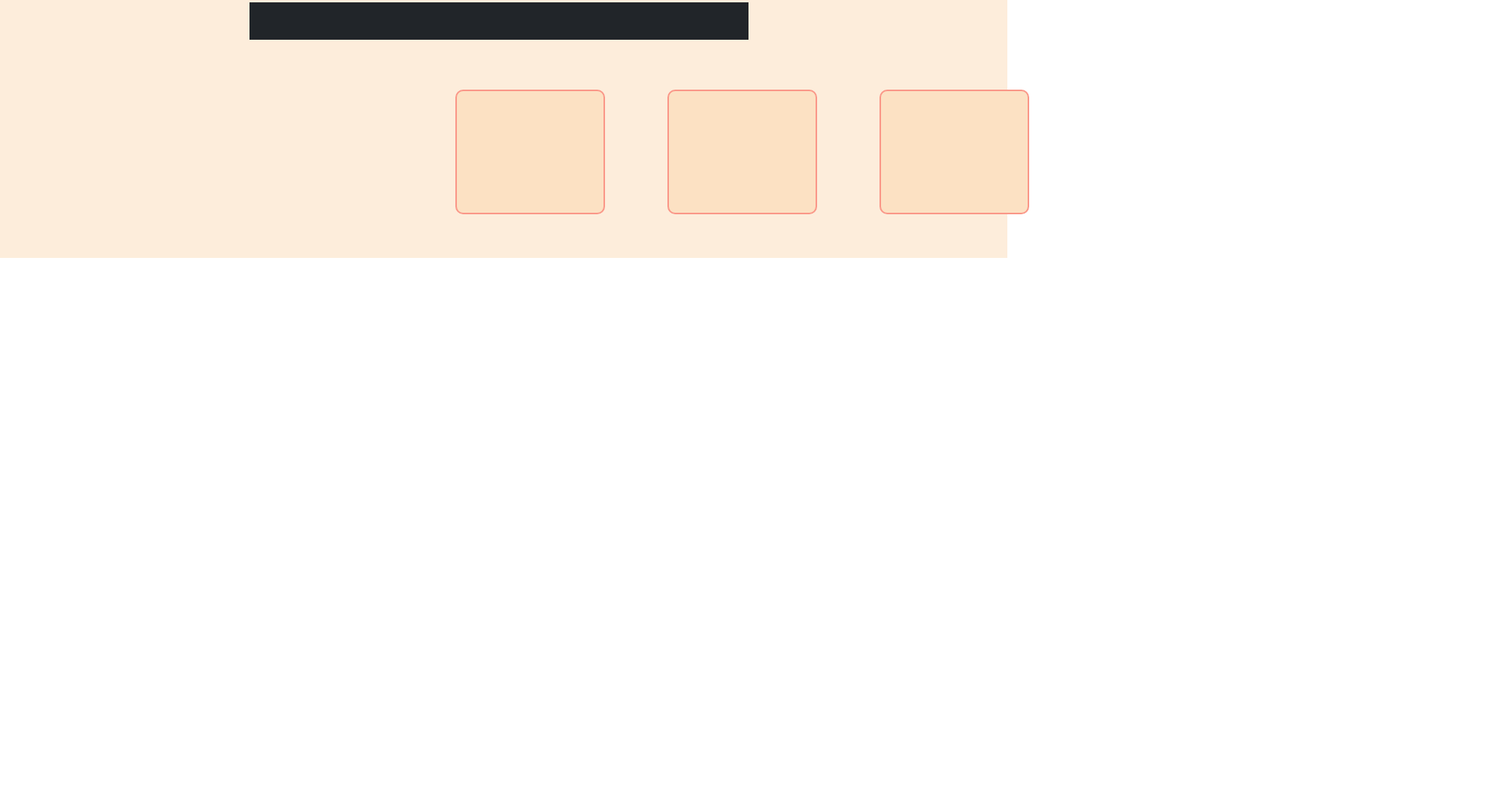
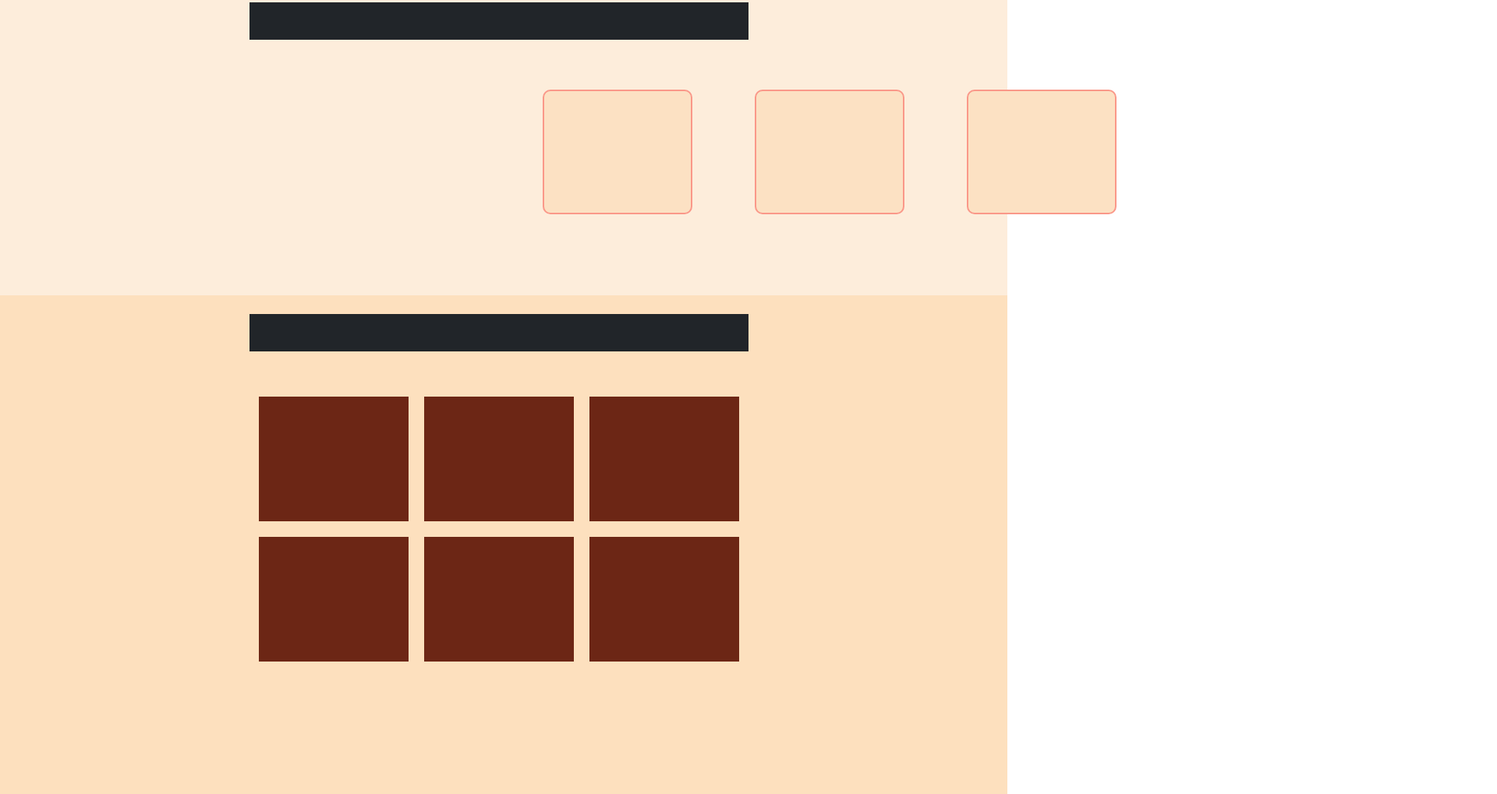
Before and after one commit to munozrodrigo/Folcode, a plain HTML site: page index.html in a window 1280 px wide. Shown: the part 503-1522 px from the top of the page at 78% size, 1920 px wide, since content can reach past the window. Before the commit the page ends 834 px from the top, so only its background shows below. Drawn offline with nearby package versions, Linux system fonts and the light colour scheme.

Commit message:
Galeria creada

```diff
--- a/estilos.css
+++ b/estilos.css
@@ -1,4 +1,8 @@
 /*Navbar*/
+/* body{
+    width: 60rem;
+} */
+
 .navbar.navbar-expand-lg.navbar-light{
     width: 100.6%;
     background-color: #212529;
@@ -68,7 +72,7 @@
 /*End Hero (banner inicial)*/
 /*Cards (tarjetas)*/
 #cards{
-    height: 22rem;
+    height: 25rem;
     background-color: #FDEDDB;
 }
 
@@ -82,7 +86,7 @@
 #small-box{
     width: 80rem;
     height: 12rem;
-    margin-left: 35rem;
+    margin-left: 42rem;
 }
 
 .box-cards{
@@ -96,3 +100,40 @@
     margin-right: 5rem;
 }
 /*End Cards (tarjetas)*/
+/*Galería*/
+.galeria {
+    height: 40rem;
+    background-color: #FDE0BE;
+}
+
+#top-bar{
+    background-color: #212529;
+    width: 40rem;
+    height: 3rem;
+    margin: 0.625rem auto;
+}
+
+.big-box {
+    width: 60rem;
+    margin-left: auto;
+    margin-right: auto;
+    display: grid;
+    justify-content: center;
+    grid-template-columns: repeat(3, 0.1fr);
+    grid-template-rows: repeat(3, 0.3fr);
+}
+
+.boxes {
+    width: 12rem;
+    height: 10rem;
+    margin: 0.625rem;
+    background-color: #6C2615;
+}
+/*
+.g-boxes {
+    width: 12rem;
+    height: 10rem;
+    margin: 0.3rem;
+    background-color: #6C2615;
+}*/
+/*Fin Galería*/
--- a/index.html
+++ b/index.html
@@ -49,8 +49,7 @@
           <div class="row" id="cards">
             <div class="col-xs-12">
               <div class="container-fluid">
-                <div class="mt-4 mb-5" id="top-bar">
-                </div>
+                <div class="mt-4 mb-5" id="top-bar"></div>
                 <div id="small-box">
                   <div class="box-cards mr-3"></div>
                   <div class="box-cards mr-3"></div>
@@ -60,5 +59,26 @@
             </div>
           </div>
           <!--End Cards (tarjetas)-->
+          <!--Galería-->
+          <div class="row">
+            <div class="galeria">
+              <div class="mt-4 mb-5" id="top-bar"></div>
+              <div class="big-box">
+                <div class="boxes" class="col-sm-6 col-md-4 mb-3">
+                </div>
+                <div class="boxes" class="col-sm-6 col-md-4 mb-3">
+                </div>
+                <div class="boxes" class="col-sm-6 col-md-4 mb-3">
+                </div>
+                <div class="boxes" class="col-sm-6 col-md-4 mb-3">
+                </div>
+                <div class="boxes" class="col-sm-6 col-md-4 mb-3">
+                </div>
+                <div class="boxes" class="col-sm-6 col-md-4 mb-3">
+                </div>
+              </div>
+            </div>
+          </div>
+          <!--Fin de galería-->
     </body>
 </html>
```
